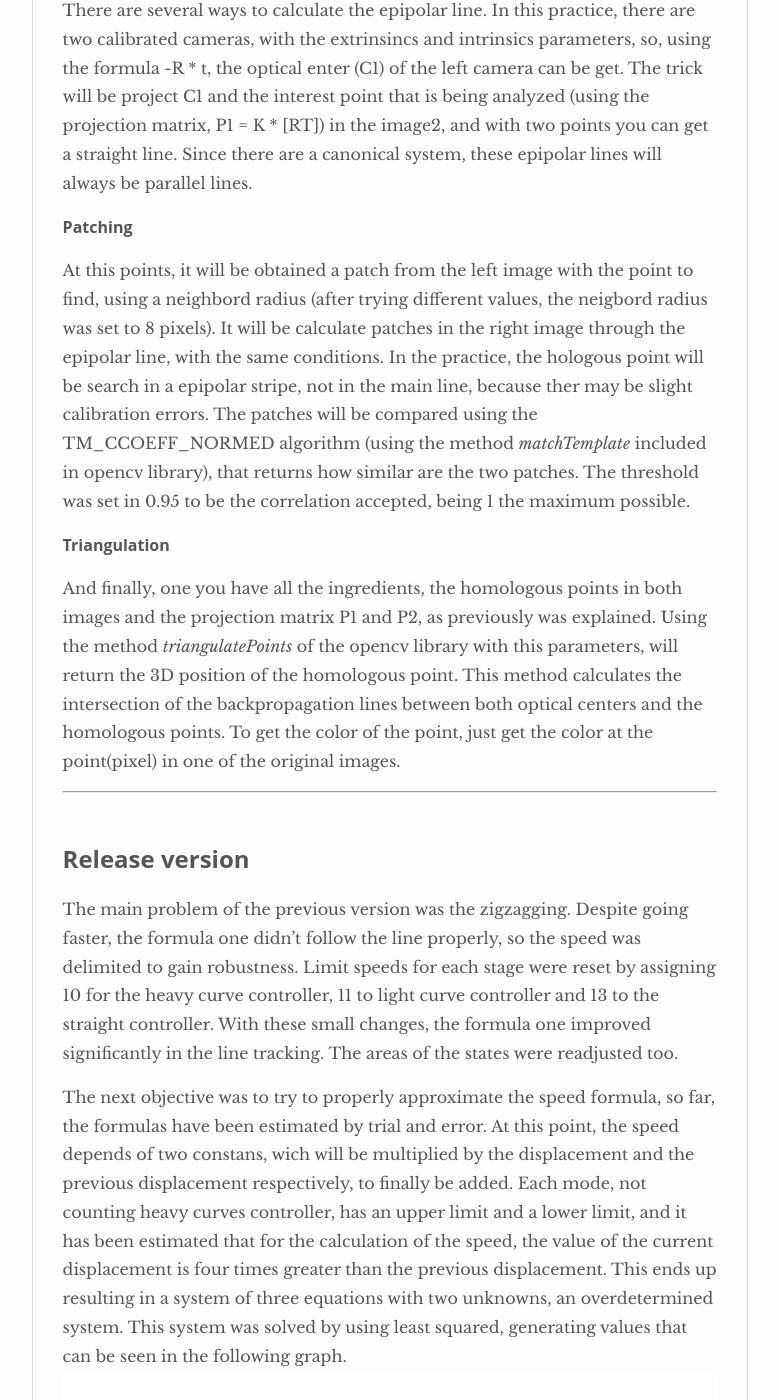
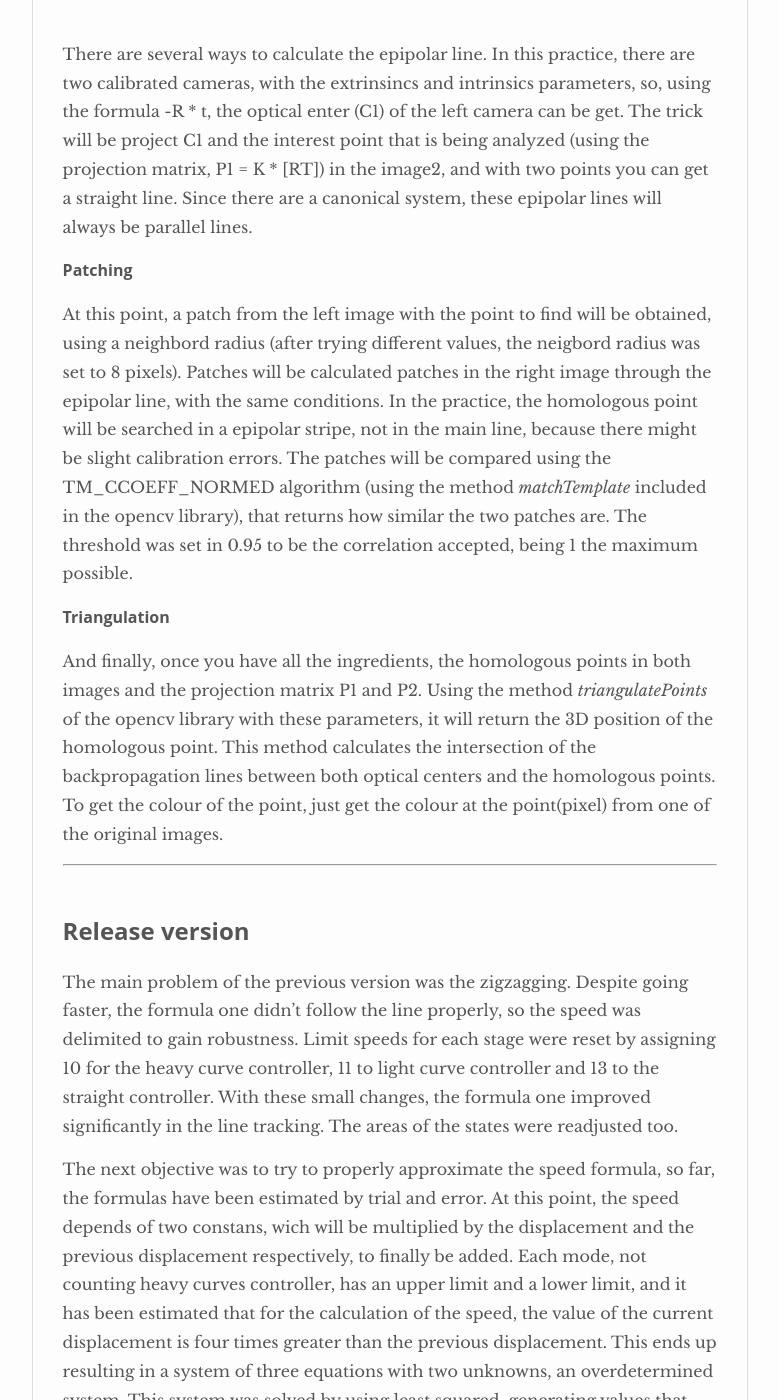
Before and after one commit to RoberG/MUVA-Robotica, a Jekyll site: the page built from _posts/2020-05-27-Practice 2 - 3D Reconstruction.md, in a window 1280 px wide and 1400 px high, scrolled down 2846 px. Shown: the whole window, without its empty margins (250-1029 px from the left). Built offline with Jekyll 4.4.1, drawn with Linux system fonts in a browser that asks for light colours; nearby versions of some CDN libraries; some of the changed text lies outside the part shown.

Commit message:
Update 2020-05-27-Practice 2 - 3D Reconstruction.md

```diff
--- a/_posts/2020-05-27-Practice 2 - 3D Reconstruction.md
+++ b/_posts/2020-05-27-Practice 2 - 3D Reconstruction.md
@@ -7,7 +7,7 @@ author: Roberto Gallardo Cava
 
 ## Introduction
 
-The objetive of this practice is to develop an algorithm to be able to reconstruct a 3D scene, with objects of various sizes and color, and represent it in a point cloud.
+The objetive of this practice is to develop an algorithm to be able to reconstruct a 3D scene, with objects of various sizes and colours, and represent it in a point cloud.
 The used system is a canonical stereo formed by two cameras.
 
 
@@ -17,8 +17,8 @@ The used system is a canonical stereo formed by two cameras.
 <br>
 ## First steps
 
-Like any good computer vision problem, the first task was the thresholding. The colour space, in both images will be change to grayscale, to later apply a Canny filter, to get the borders
-of the objects that it will be use to reconstruct it.
+Like any good computer vision problem, the first task was the thresholding. The colour space in both images will be changed to grayscale, to later apply a Canny filter to get the borders
+of the objects that will be used to reconstruct it.
 
 ![no dilate left]({{site.baseurl}}/images/left_no_dilate.jpeg)
 
@@ -43,16 +45,16 @@ and with two points you can get a straight line. Since there are a canonical sys
 
 #### Patching
 
-At this points, it will be obtained a patch from the left image with the point to find, using a neighbord radius (after trying different values, the neigbord radius was set to 8 pixels). It will be calculate
-patches in the right image through the epipolar line, with the same conditions.  In the practice, the hologous point will be search in a epipolar stripe, not in the main line, because
- ther may be slight calibration errors. The patches will be compared using the TM_CCOEFF_NORMED algorithm (using the method *matchTemplate* included in opencv library),
-that returns how similar are the two patches. The threshold was set in 0.95 to be the correlation accepted, being 1 the maximum possible.
+At this point, a patch from the left image with the point to find will be obtained, using a neighbord radius (after trying different values, the neigbord radius was set to 8 pixels). Patches will be calculated
+patches in the right image through the epipolar line, with the same conditions.  In the practice, the homologous point will be searched in a epipolar stripe, not in the main line, because
+ there might be slight calibration errors. The patches will be compared using the TM_CCOEFF_NORMED algorithm (using the method *matchTemplate* included in the opencv library),
+that returns how similar the two patches are. The threshold was set in 0.95 to be the correlation accepted, being 1 the maximum possible.
 
 #### Triangulation
 
-And finally, one you have all the ingredients, the homologous points in both images and the projection matrix P1 and P2, as previously was explained. Using the method *triangulatePoints*
-of the opencv library  with this parameters, will return the 3D position of the homologous point. This method calculates the intersection of the backpropagation lines between both optical
-centers and the homologous points. To get the color of the point, just get the color at the point(pixel) in one of the original images.
+And finally, once you have all the ingredients, the homologous points in both images and the projection matrix P1 and P2. Using the method *triangulatePoints*
+of the opencv library  with these parameters, it will return the 3D position of the homologous point. This method calculates the intersection of the backpropagation lines between both optical
+centers and the homologous points. To get the colour of the point, just get the colour at the point(pixel) from one of the original images.
 
 ******************************************************************************************************************************************************************************************************************
 <br>
@@ -77,11 +79,11 @@ Finally, after the relevant adjustments in the calculation of rotation after hav
 <br>
 ## Discarded ideas
 
-This section will contain the ideas that were tried to implement but didn't give the expected results.
+This section will contain ideas that were attempted to implement but didn’t give the expected results.
 
-* High Number of Points: In one version developed, an attempt was made to increase the number of points to obtain a much richer map, using a dilation, a morphological operation, that returns
-a considerable higer amount of interest points. The speed of the 3D representation highly decresed, due hardware and software limitations, so finally the idea was discarded. In this image
- you can see the results of the filtering and the 3D plots, with 25800 points without color (not implemented in this version). Bowsers head and the box are clearly distinguishable.
+* High Number of Points: In one version developed, an attempt was made to increase the number of points to obtain a much richer map using a dilation, a morphological operation, that returns
+a considerable higer amount of interest points. The speed of the 3D representation highly decreased mostly due to hardware and software limitations, so eventually the idea was discarded. In this image
+ you can see the results of the filtering and the 3D plots, with 25800 points without colour (not implemented in this version). Bowser's head and the box are clearly distinguishable.
 
 ![dilate left]({{site.baseurl}}/images/left_dilate.jpeg)
 
```
Also changed, not shown: other parts of _posts/2020-05-27-Practice 2 - 3D Reconstruction.md (+4 -2 lines).
